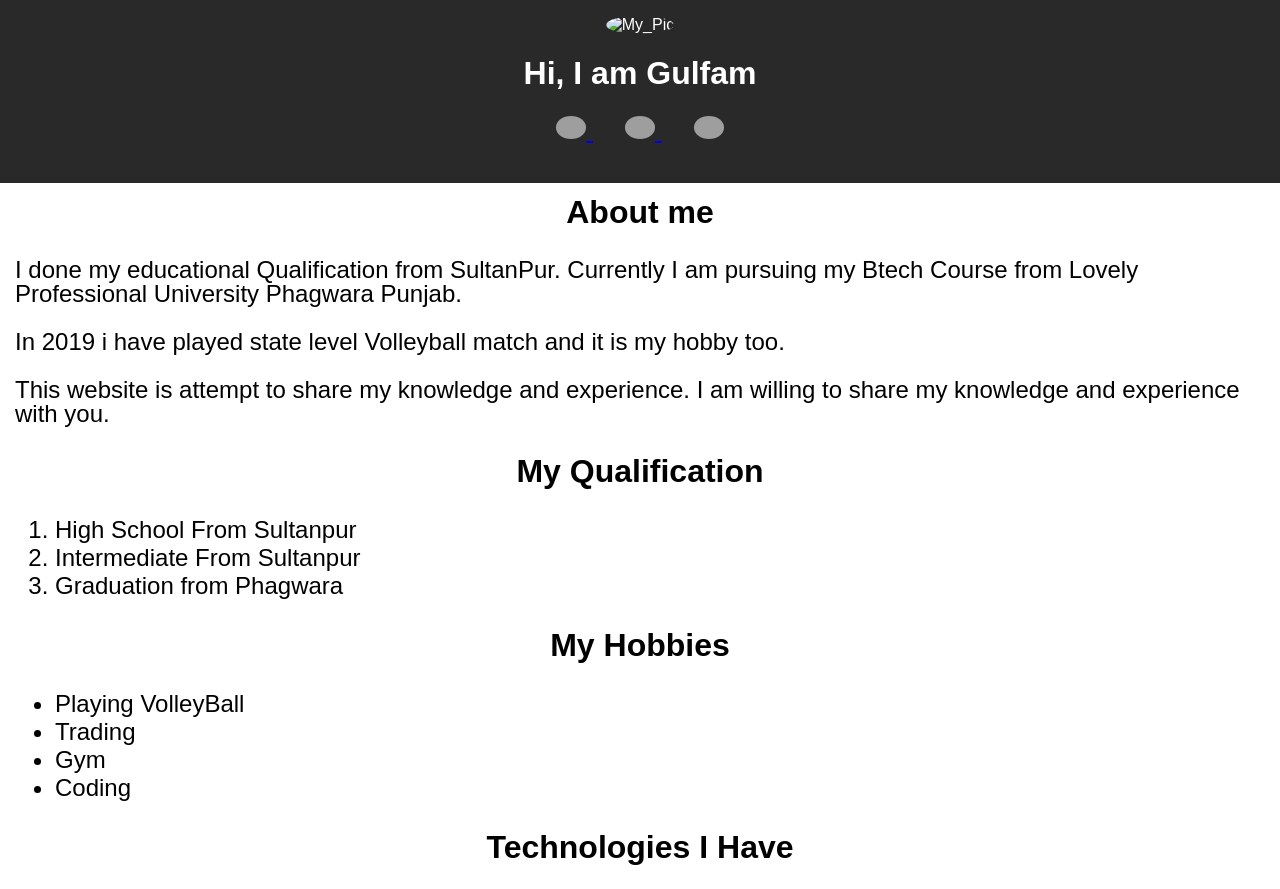
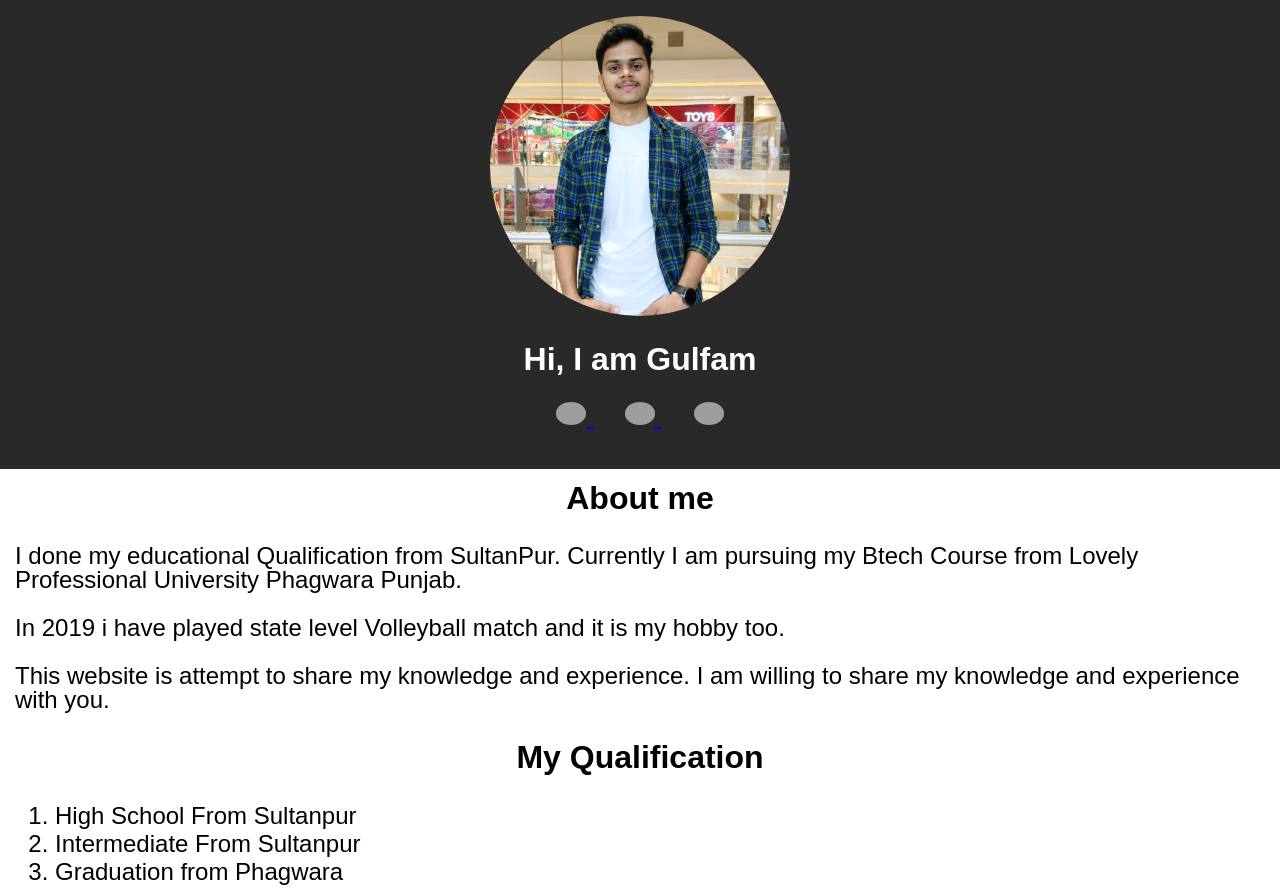
Before and after one commit to mdgulfam00/portfolio-using-Html-Css, a plain HTML site: page index.html in a window 1280 px wide. Shown: the top 889 px of the page. Drawn offline with Linux system fonts and the light colour scheme; grey boxes are pictures that could not be loaded.

Commit message:
Update index.html

```diff
--- a/index.html
+++ b/index.html
@@ -12,7 +12,7 @@
 <body>
     <div class="container">
         <div class="intro">
-            <img src="./Photo/Photo.jpeg" alt="My_Pic" width="300px" height="300px">
+            <img src="Photo.jpeg" alt="My_Pic" width="300px" height="300px">
 
             <h1>Hi, I am Gulfam</h1>
             <p class="social-links">
```
